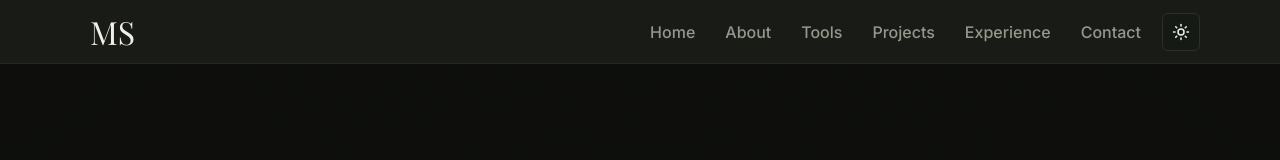
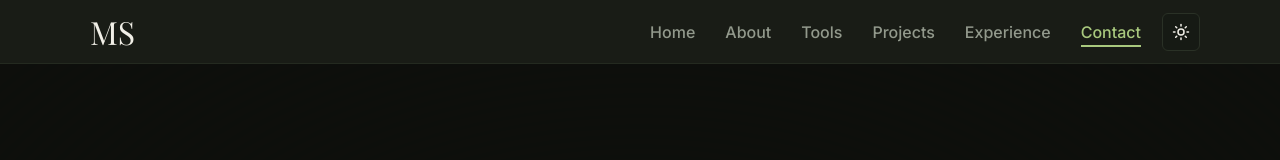
Before and after one commit to MichaelAngelo-Khel-ops/main-portfolio, a React (Vite) app: page / in a window 1280 px wide. Shown: the top 160 px of the page. Built offline with nearby package versions, Linux system fonts and the light colour scheme; a web font is replaced by a local one.

Commit message:
added spyscroll

```diff
--- a/src/components/header.css
+++ b/src/components/header.css
@@ -28,6 +28,35 @@ header {
     align-items: center;
     margin: 0;
     font-weight: 500;
+}
+
+.header-nav__link {
+    position: relative;
+    display: inline-block;
+    transition: color 0.2s ease;
+}
+
+.header-nav__link::after {
+    position: absolute;
+    right: 5px;
+    bottom: 0;
+    left: 5px;
+    height: 2px;
+    background: var(--color-secondary-text);
+    content: "";
+    transform: scaleX(0);
+    transform-origin: left;
+    transition: transform 0.2s ease;
+}
+
+.header-nav__link:hover::after,
+.header-nav__link:focus-visible::after,
+.header-nav__link--active::after {
+    transform: scaleX(1);
+}
+
+.header-nav__link--active {
+    color: var(--color-secondary-text);
 }
 
 .header-nav__icon {
@@ -152,6 +181,12 @@ a {
         color: var(--color-primary-text);
     }
 
+    .header-nav__link::after {
+        right: 0.75rem;
+        bottom: 0;
+        left: 0.75rem;
+    }
+
     .header-nav__link:hover + span {
         transform: scale(1.05);
     }
@@ -161,6 +196,11 @@ a {
         color: var(--color-secondary-text);
         background: var(--color-section-background);
         transform: scale(1.05);
+    }
+
+    .header-nav__link--active {
+        color: var(--color-secondary-text);
+        background: var(--color-section-background);
     }
 
     .header-nav__icon {
--- a/src/components/header.jsx
+++ b/src/components/header.jsx
@@ -12,7 +12,7 @@ import {
   Sun,
 } from "lucide-react";
 import { handleNavigation } from "./smoothScroll";
-import "./Header.css";
+import "./header.css";
 
 const navigationLinks = [
   { label: "Home", href: "#Home", Icon: House },
@@ -26,10 +26,59 @@ const navigationLinks = [
 function Header() {
   const [isLightMode, setIsLightMode] = useState(false);
   const [isMenuOpen, setIsMenuOpen] = useState(false);
+  const [activeSection, setActiveSection] = useState("Home");
 
   useEffect(() => {
     document.documentElement.classList.toggle("light-mode", isLightMode);
   }, [isLightMode]);
+
+  useEffect(() => {
+    const sections = navigationLinks
+      .map(({ href }) => document.getElementById(href.slice(1)))
+      .filter(Boolean);
+    const header = document.querySelector("header");
+    let animationFrame = 0;
+
+    function updateActiveSection() {
+      const activationPoint = (header?.getBoundingClientRect().bottom ?? 0) + 24;
+      let currentSection = sections[0];
+
+      for (const section of sections) {
+        if (section.getBoundingClientRect().top <= activationPoint) {
+          currentSection = section;
+        }
+      }
+
+      const isAtPageBottom =
+        window.scrollY + window.innerHeight >=
+        document.documentElement.scrollHeight - 1;
+
+      if (isAtPageBottom) {
+        currentSection = sections[sections.length - 1];
+      }
+
+      if (currentSection) setActiveSection(currentSection.id);
+      animationFrame = 0;
+    }
+
+    function scheduleActiveSectionUpdate() {
+      if (!animationFrame) {
+        animationFrame = window.requestAnimationFrame(updateActiveSection);
+      }
+    }
+
+    scheduleActiveSectionUpdate();
+    window.addEventListener("scroll", scheduleActiveSectionUpdate, {
+      passive: true,
+    });
+    window.addEventListener("resize", scheduleActiveSectionUpdate);
+
+    return () => {
+      window.removeEventListener("scroll", scheduleActiveSectionUpdate);
+      window.removeEventListener("resize", scheduleActiveSectionUpdate);
+      if (animationFrame) window.cancelAnimationFrame(animationFrame);
+    };
+  }, []);
 
   useEffect(() => {
     if (!isMenuOpen) return undefined;
@@ -67,7 +116,14 @@ function Header() {
             {navigationLinks.map(({ label, href, Icon }) => (
               <a
                 href={href}
-                className="header-nav__link"
+                className={`header-nav__link${
+                  activeSection === href.slice(1)
+                    ? " header-nav__link--active"
+                    : ""
+                }`}
+                aria-current={
+                  activeSection === href.slice(1) ? "location" : undefined
+                }
                 key={label}
                 onClick={(event) => {
                   setIsMenuOpen(false);
```
